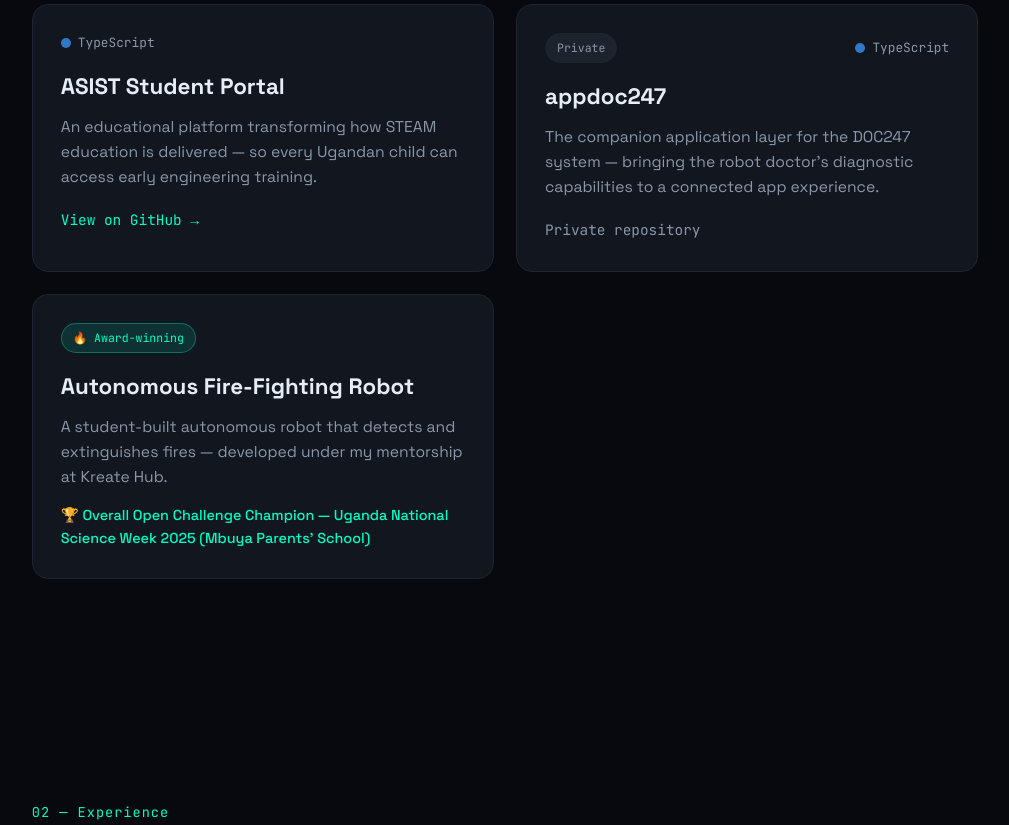
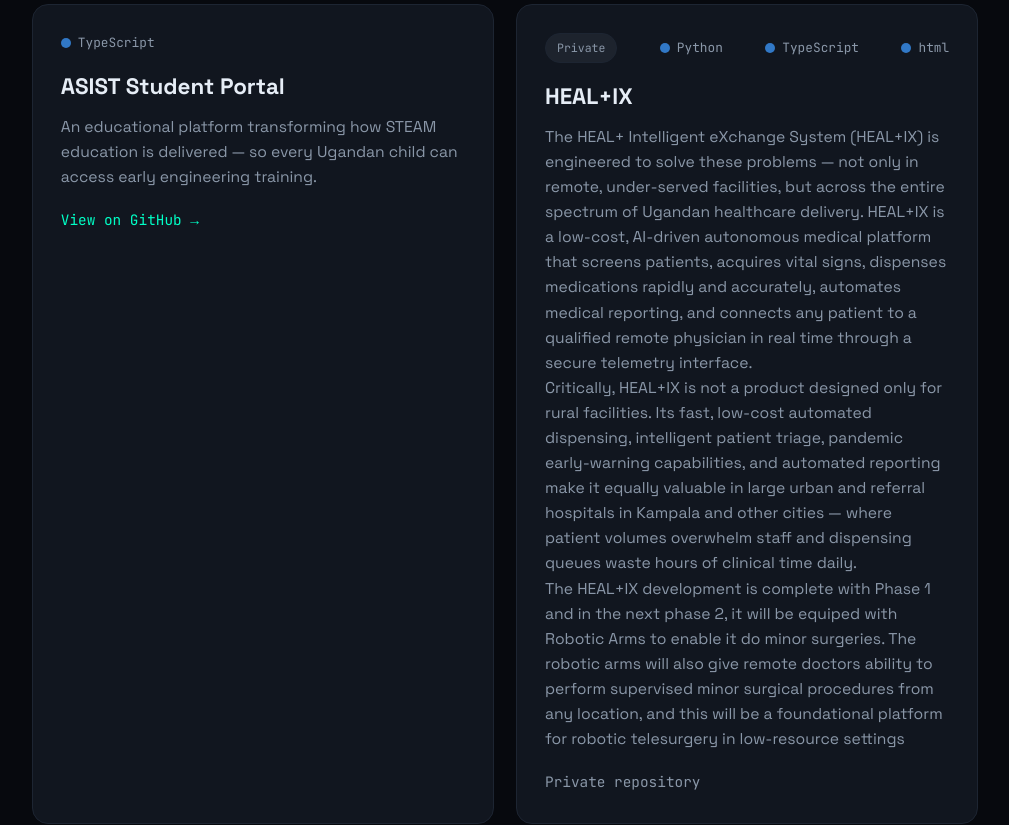
Before and after one commit to Alban767/AlbanPortfolio, a plain HTML site: page index.html in a window 1280 px wide. Shown: the part 1380-2205 px from the top of the page, without its empty margins (135-1144 px from the left). Drawn offline with Linux system fonts and the light colour scheme.

Commit message:
Improved on the programming languages of the HEALIX system

```diff
--- a/index.html
+++ b/index.html
@@ -30,7 +30,7 @@
   <!-- HERO -->
   <section class="hero" id="top">
     <div class="hero-inner">
-      <p class="kicker">// Robotics Engineer · Kampala, Uganda</p>
+      <p class="kicker"> Robotics Engineer · Kampala, Uganda</p>
       <h1 class="hero-title">
         I build <span class="grad">next-generation</span><br />
         machines &amp; the makers<br />
@@ -86,13 +86,16 @@
       </article>
 
       <article class="card project-card">
-        <div class="card-top">
-          <span class="badge ghost">Private</span>
-          <span class="lang"><i class="dot ts"></i>TypeScript</span>
-        </div>
-        <h3>appdoc247</h3>
-        <p>The companion application layer for the DOC247 system — bringing the robot
-        doctor's diagnostic capabilities to a connected app experience.</p>
+          <div class="card-top">
+              <span class="badge ghost">Private</span>
+              <span class="lang"><i class="dot ts"></i>Python</span>
+              <span class="lang"><i class="dot ts"></i>TypeScript</span>
+              <span class="lang"><i class="dot ts"></i>html</span>
+          </div>
+        <h3>HEAL+IX</h3>
+        <p>The HEAL+ Intelligent eXchange System (HEAL+IX) is engineered to solve these problems — not only in remote, under-served facilities, but across the entire spectrum of Ugandan healthcare delivery. HEAL+IX is a low-cost, AI-driven autonomous medical platform that screens patients, acquires vital signs, dispenses medications rapidly and accurately, automates medical reporting, and connects any patient to a qualified remote physician in real time through a secure telemetry interface.</p>
+        <p>Critically, HEAL+IX is not a product designed only for rural facilities. Its fast, low-cost automated dispensing, intelligent patient triage, pandemic early-warning capabilities, and automated reporting make it equally valuable in large urban and referral hospitals in Kampala and other cities — where patient volumes overwhelm staff and dispensing queues waste hours of clinical time daily.</p>
+        <p>The HEAL+IX development is complete with Phase 1 and in the next phase 2, it will be equiped with Robotic Arms to enable it do minor surgeries. The robotic arms will also give remote doctors ability to perform supervised minor surgical procedures from any location, and this will be a foundational platform for robotic telesurgery in low-resource settings</p>
         <span class="card-link muted">Private repository</span>
       </article>
 
```
